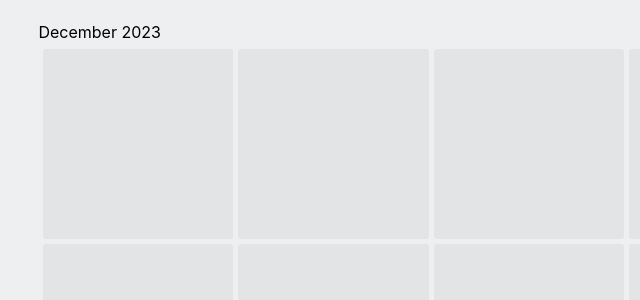
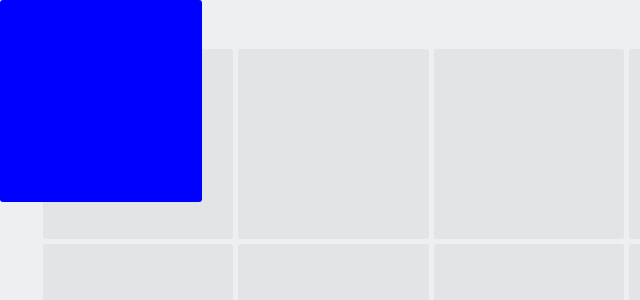
Before and after one commit to YaroslavGrushko/react-calendar, a React (Vite) app: page / in a window 1280 px wide. Shown: the top 300 px of the page, without its empty margins (0-640 px from the left). Built offline with nearby package versions, Linux system fonts and the light colour scheme.

Commit message:
RC-int: task drag init

```diff
--- a/src/App.tsx
+++ b/src/App.tsx
@@ -1,3 +1,4 @@
+import React, { useState } from "react";
 import styled from "styled-components";
 
 const GRID_SIZE = 42;
@@ -6,6 +7,7 @@ const DATES = new Array(GRID_SIZE).fill(null);
 const Wrapper = styled.section.attrs({
   className: `Wrapper`,
 })`
+  position: relative;
   width: 100%;
   box-sizing: border-box;
   padding: 20px 3% 20px;
@@ -24,20 +26,84 @@ const Grid = styled.div.attrs({
 const Cell = styled.div.attrs({
   className: `Cell`,
 })`
+  position: relative;
   width: 15.8%;
   aspect-ratio: 1/1;
   border-radius: 3px;
   background: #e3e4e6;
 `;
 
+const TaskSquare = styled.div.attrs({
+  className: "TaskSquare",
+})`
+  position: absolute;
+  width: 15.8%;
+  aspect-ratio: 1/1;
+  background: blue;
+  border-radius: 3px;
+  cursor: grab;
+  user-select: none;
+`;
+
 const App = () => {
+  const [taskSquarePosition, setTaskSquarePosition] = useState({ x: 0, y: 0 });
+
+  const [isDragging, setDragging] = useState(false);
+
+  const handleContextMenu = (e: React.MouseEvent) => {
+    e.preventDefault(); // Prevent the default context menu
+
+    // Calculate the position of the task square based on the cell index
+    const gridRect = e.currentTarget.getBoundingClientRect();
+    const x = gridRect.left;
+    const y = gridRect.top;
+
+    setTaskSquarePosition({ x, y });
+  };
+  const handleClickEvent = (event: React.MouseEvent) => {
+    if (event.type === "mousedown") {
+      setDragging(true);
+    } else {
+      setDragging(false);
+    }
+  };
+
+  const handleDrag = (e: React.MouseEvent) => {
+    if (!isDragging) return;
+
+    // Calculate the position of the task square based on the mouse coordinates
+    // You may need to adjust these calculations based on your specific layout and requirements
+    const x = e.clientX;
+    const y = e.clientY;
+
+    // Perform logic to determine the cell index based on x, y coordinates
+    // ...
+
+    // Update the state or perform other actions based on the calculated cell index
+    // ...
+    setTaskSquarePosition({ x, y });
+  };
+
   return (
     <Wrapper>
       <div>December 2023</div>
       <Grid>
         {DATES.map((value, index) => (
-          <Cell key={index}>{value}</Cell>
+          <Cell
+            key={index}
+            onContextMenu={(e) => handleContextMenu(e)}
+            onMouseMove={handleDrag}
+          >
+            {value}
+          </Cell>
         ))}
+        {taskSquarePosition && (
+          <TaskSquare
+            style={{ left: taskSquarePosition.x, top: taskSquarePosition.y }}
+            onMouseDown={(e) => handleClickEvent(e)}
+            onMouseUp={(e) => handleClickEvent(e)}
+          />
+        )}
       </Grid>
     </Wrapper>
   );
```
